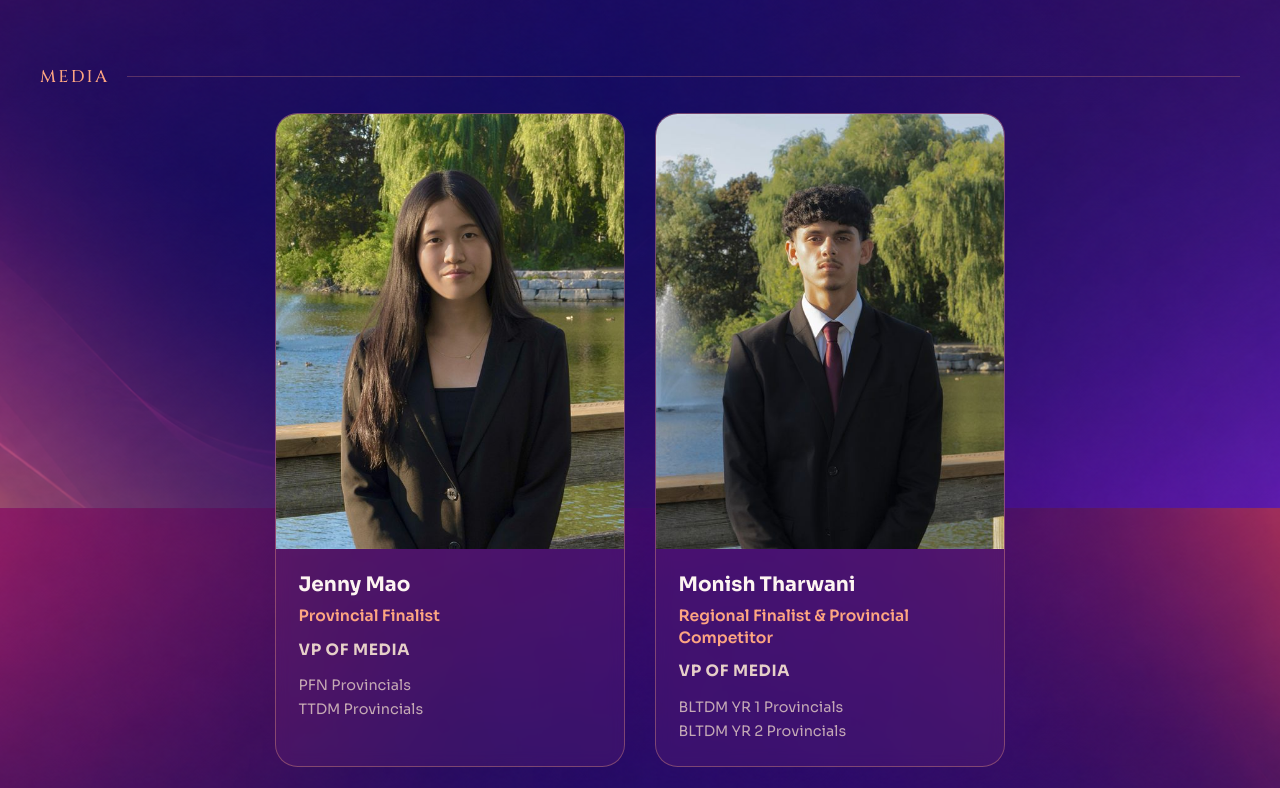
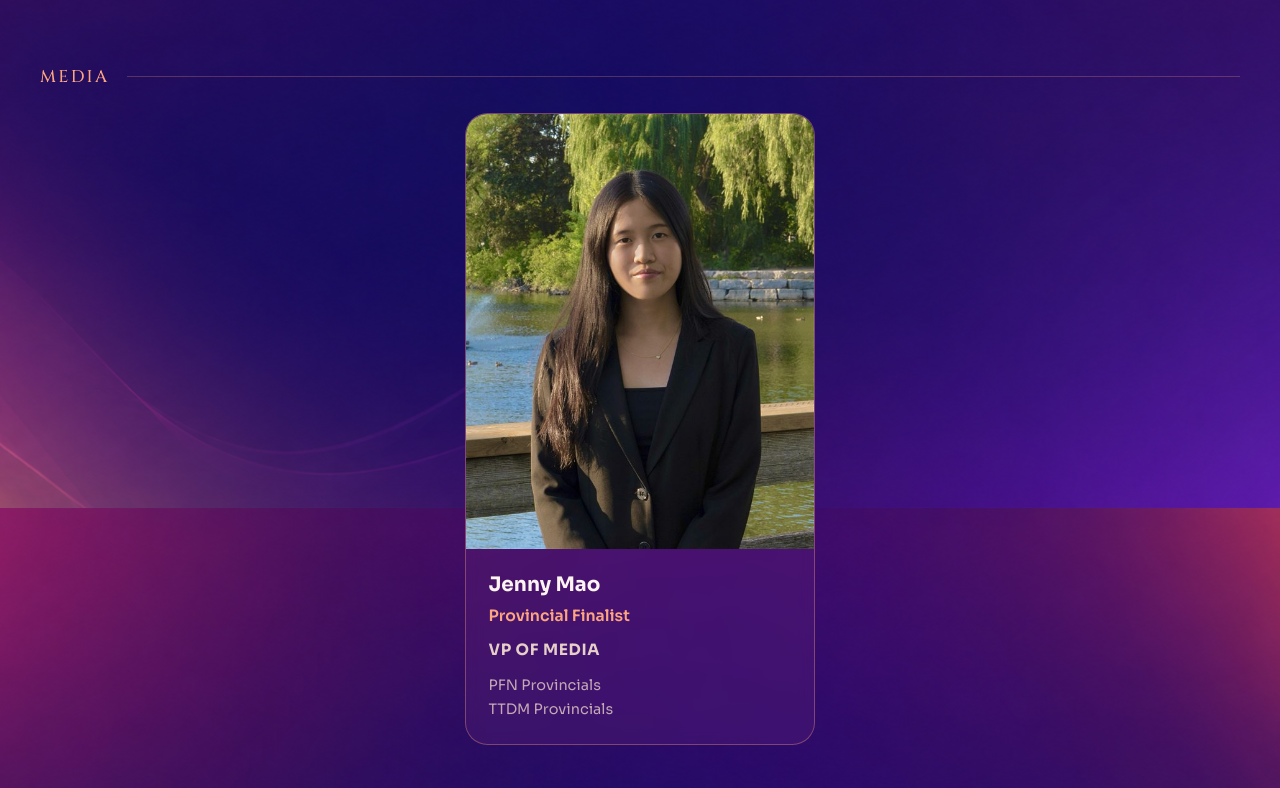
Before and after one commit to tangoananyya/DECAWebsite, a website: page deca 2027/executive.html in a window 1280 px wide. Shown: the part 3492-4280 px from the top of the page. Drawn offline with Linux system fonts and the light colour scheme.

Commit message:
Remove Monish Tharwani executive card
Removed executive card for Monish Tharwani from HTML.

```diff
--- a/deca 2027/executive.html
+++ b/deca 2027/executive.html
@@ -186,18 +186,6 @@
           </div>
         </div>
 
-        <div class="card exec-card">
-          <img class="exec-photo" src="assets/images/exec/monish.jpg" alt="Monish Tharwani">
-          <div class="exec-info">
-            <div class="exec-name">Monish Tharwani</div>
-            <div class="exec-achieve">Regional Finalist &amp; Provincial Competitor</div>
-            <div class="exec-role">VP of Media</div>
-            <div class="exec-tags">
-              <span>BLTDM YR 1 Provincials</span>
-              <span>BLTDM YR 2 Provincials</span>
-            </div>
-          </div>
-        </div>
 
       </div>
     </div>
```
